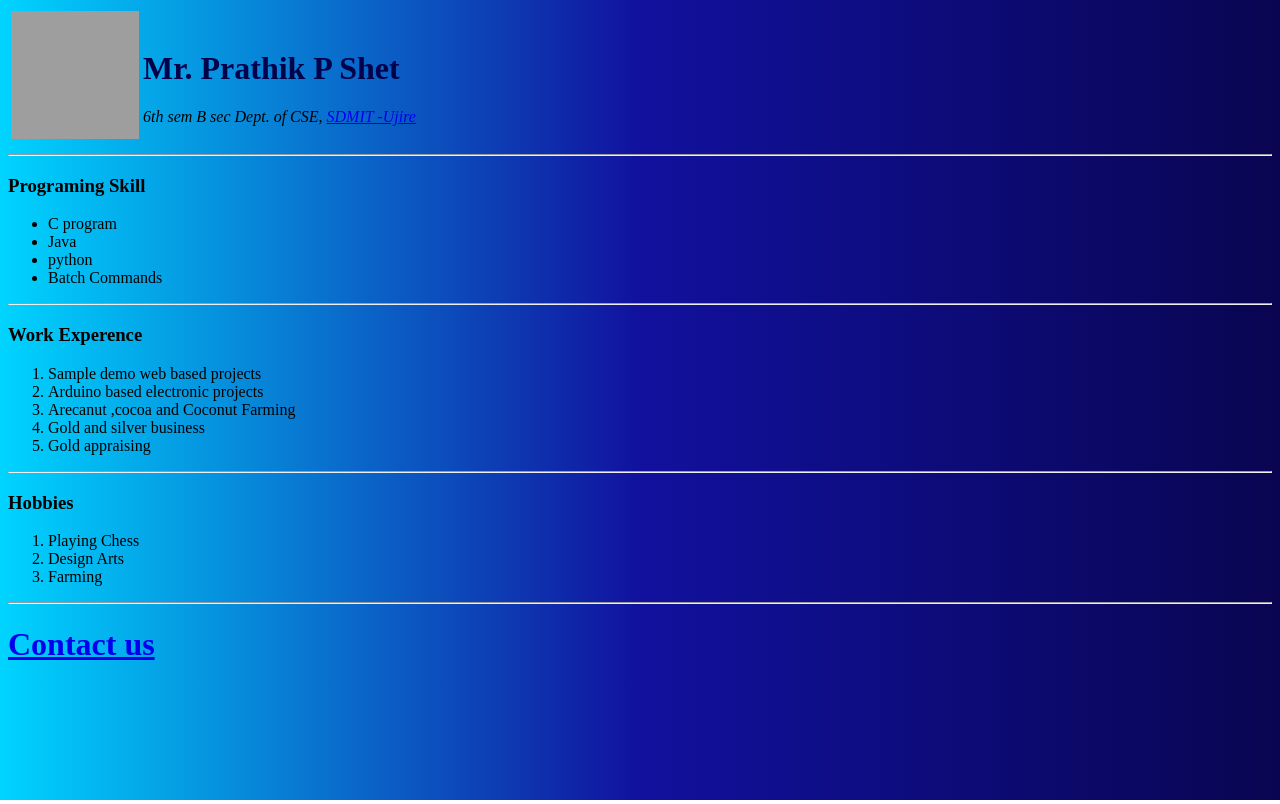
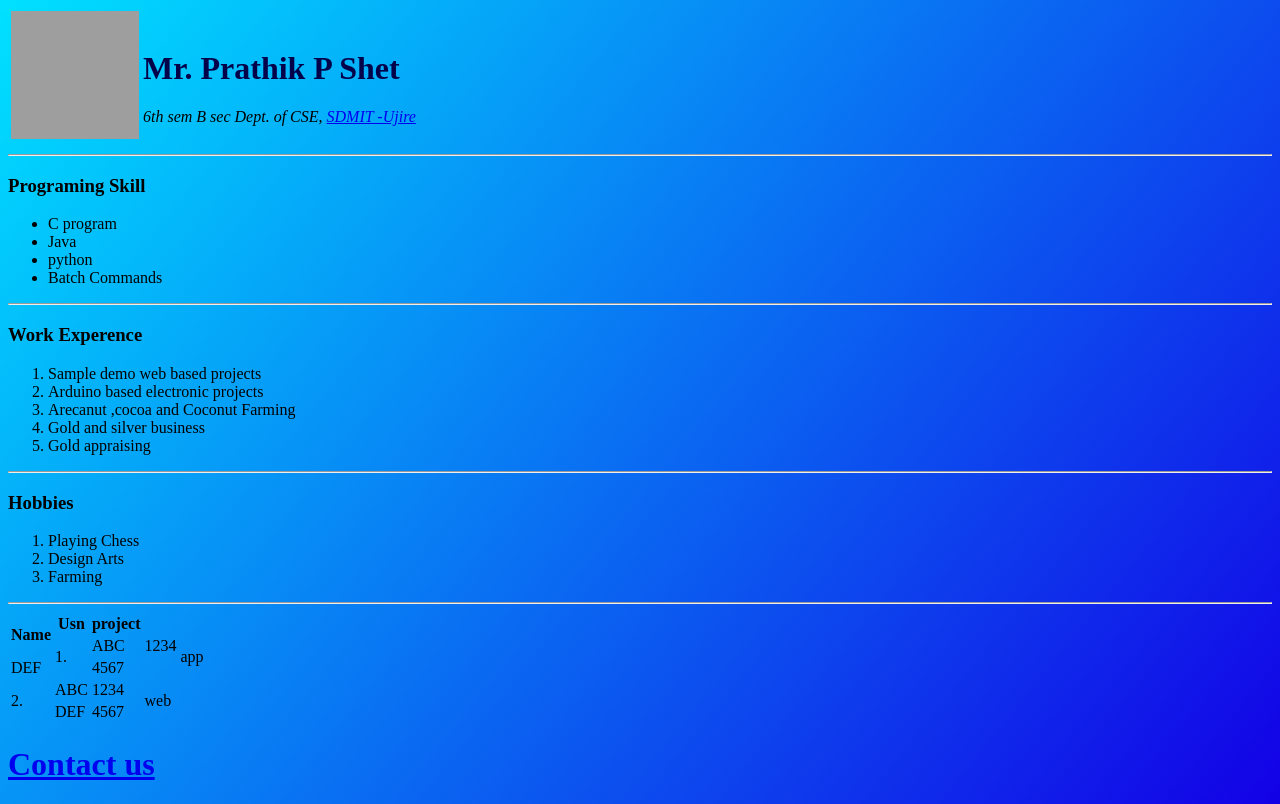
Before and after one commit to Prathikshe/resume, a plain HTML site: page index.html in a window 1280 px wide. Drawn offline with Linux system fonts and the light colour scheme; grey boxes are pictures that could not be loaded.

Commit message:
Update index.html

```diff
--- a/index.html
+++ b/index.html
@@ -3,7 +3,7 @@
   <head>
     <meta charset="utf-8">
     <title>Prathik P Shet</title>
-  <body style="background: linear-gradient(90deg, rgba(0,212,255,1) 0%, rgba(17,17,158,1) 50%, rgba(9,5,81,1) 100%);">
+  <body style="background: linear-gradient(129deg, rgb(0, 225, 255), rgb(19, 0, 230));">
   	<table>
   		<tr>
   			<td><img src="Resume/myprofile.png" alt="My profile" width="128" height="128">
@@ -57,6 +57,39 @@
     </ol>
     <hr>
 
+
+
+<table>
+  <tr>
+    <th rowspan="2">Name</th>
+
+    <th>Usn</th>
+    <th>project</th>
+  </tr>
+  <tr>
+    <td rowspan="2">1.</td>
+    <td>ABC</td>
+    <td>1234</td>
+    <td rowspan="2">app</td>
+  </tr>
+  <tr>
+    <td>DEF</td>
+    <td>4567</td>
+  </tr>
+
+    <tr>
+    <td rowspan="2">2.</td>
+    <td>ABC</td>
+    <td>1234</td>
+    <td rowspan="2">web</td>
+  </tr>
+  <tr>
+    <td>DEF</td>
+    <td>4567</td>
+  </tr>
+</table>
+
+
     <h1><a href="address.html">Contact us</a></h1>
 
   </body>
```
